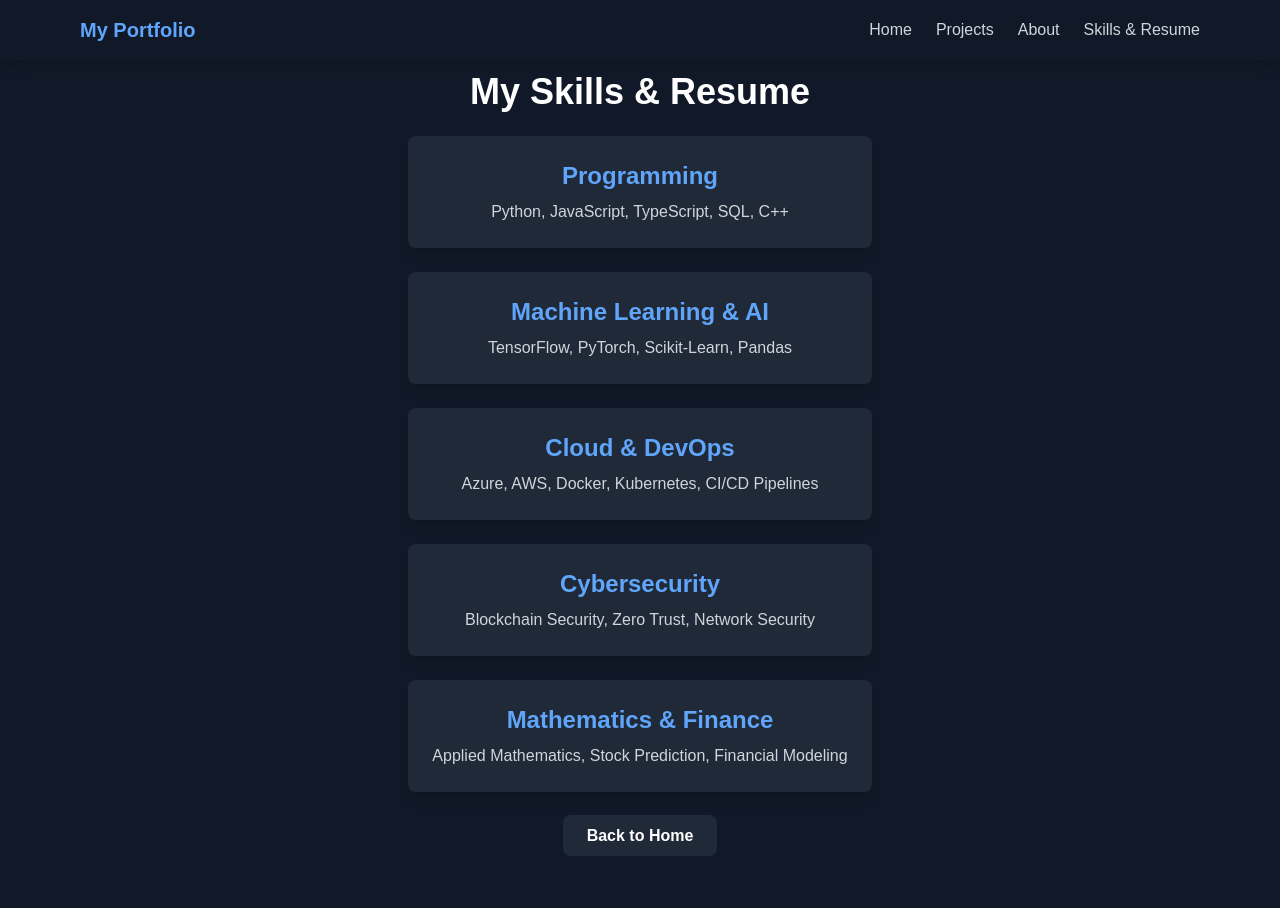
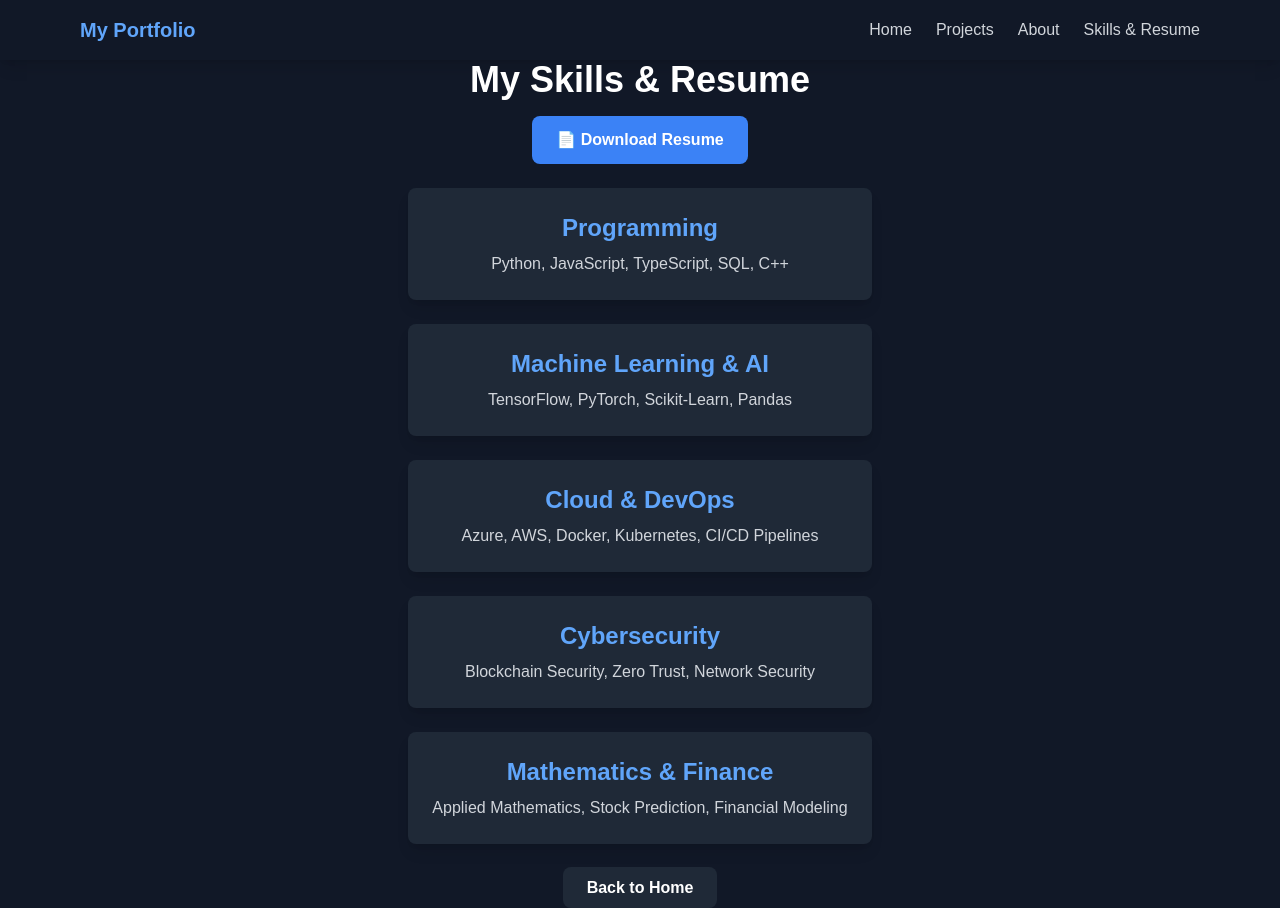
Before and after one commit to jeragilo/research-singularity, a Next.js app: page /skills in a window 1280 px wide. Before the commit the page ends 860 px from the top, so only its background shows below. Built offline with nearby package versions, Linux system fonts and the light colour scheme.

Commit message:
Fixed Resume Upload Issue

```diff
--- a/src/app/skills/page.tsx
+++ b/src/app/skills/page.tsx
@@ -21,6 +21,17 @@ export default function SkillsPage() {
       >
         My Skills & Resume
       </motion.h1>
+
+      <motion.a
+        href="/resume.pdf" // 🔥 Replace with the actual resume PDF file
+        download="Jesus_Gil_Resume.pdf"
+        className="mt-4 px-6 py-3 bg-blue-500 text-white font-bold rounded-lg hover:bg-blue-700 transition"
+        initial={{ opacity: 0 }}
+        animate={{ opacity: 1 }}
+        transition={{ delay: 0.5 }}
+      >
+        📄 Download Resume
+      </motion.a>
 
       <div className="mt-6 space-y-6">
         {skills.map((skill, index) => (
```
Also changed, not shown: 1 other file (tests, documents, lock files or other folders).
